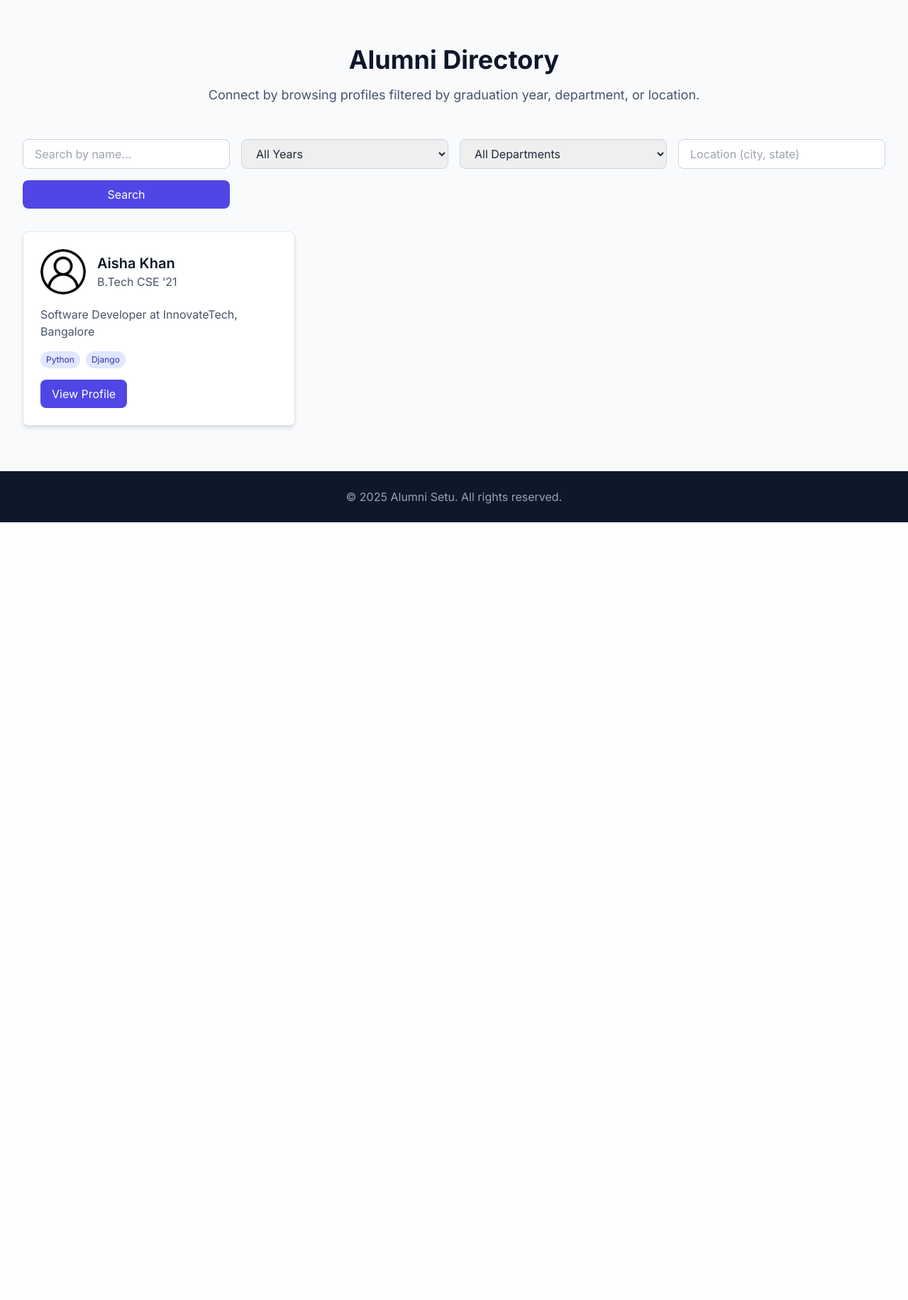
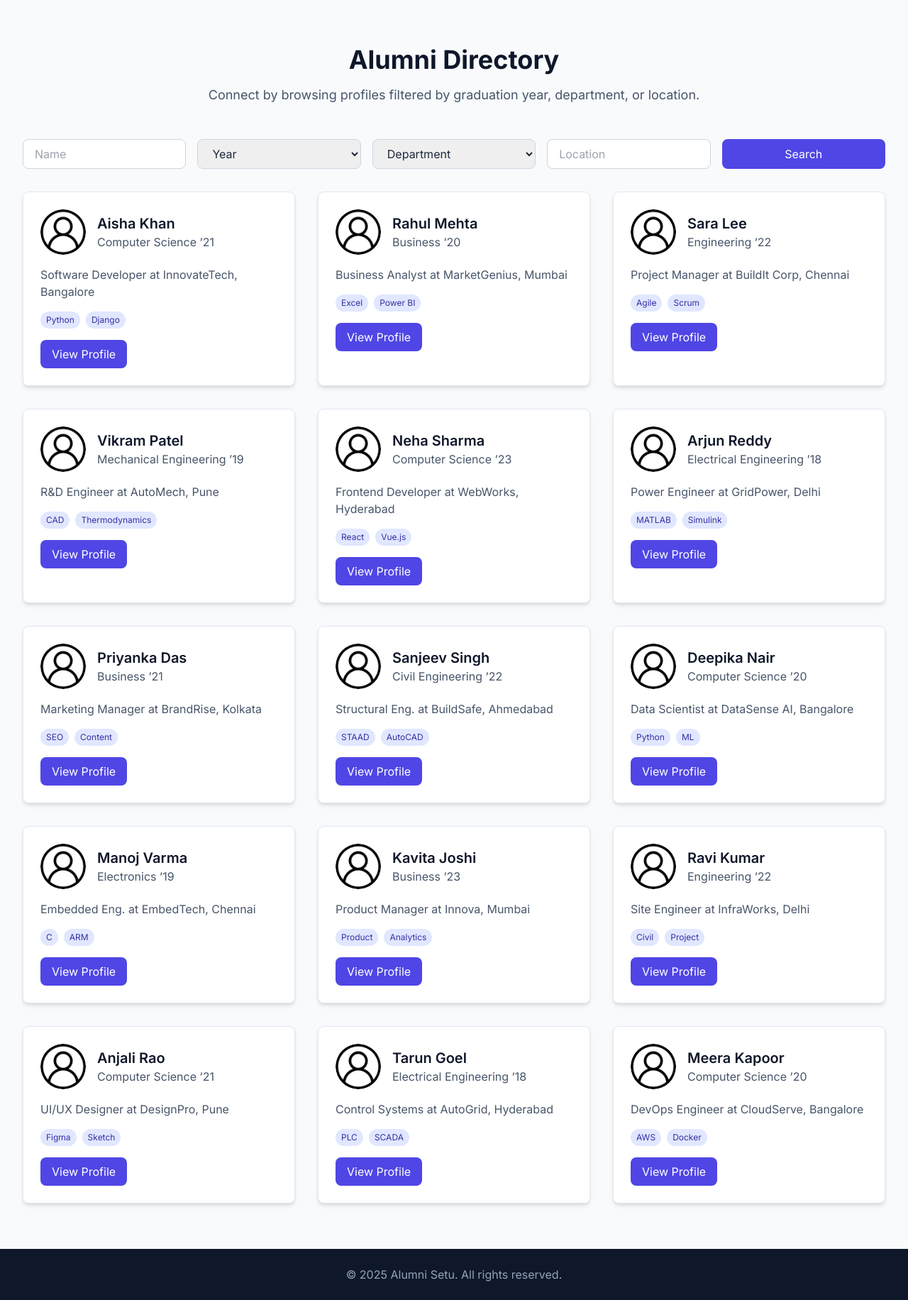
Before and after one commit to TanayP26/Alumni-Setu1, a Flask app: page /alumni in a window 1280 px wide. Shown: the part 97-1929 px from the top of the page at 71% size. Before the commit the page ends 833 px from the top, so only its background shows below. Run offline with Flask 3, Linux system fonts and the light colour scheme; some libraries are stand-ins or nearby versions.

Commit message:
Update alumni.html

```diff
--- a/templates/alumni.html
+++ b/templates/alumni.html
@@ -39,46 +39,32 @@
     </div>
 
     <!-- Filters -->
-    <div class="mb-8 grid grid-cols-1 md:grid-cols-4 gap-4">
-      <input id="search-name" type="text" placeholder="Search by name..." class="px-4 py-2 rounded-lg border border-slate-300 focus:outline-none focus:ring-2 focus:ring-indigo-500"/>
+    <div class="mb-8 grid grid-cols-1 md:grid-cols-5 gap-4">
+      <input id="search-name" type="text" placeholder="Name" class="px-4 py-2 rounded-lg border border-slate-300 focus:outline-none focus:ring-2 focus:ring-indigo-500"/>
       <select id="filter-year" class="px-4 py-2 rounded-lg border border-slate-300 focus:outline-none focus:ring-2 focus:ring-indigo-500">
-        <option value="">All Years</option>
+        <option value="">Year</option>
+        <option>2018</option>
+        <option>2019</option>
         <option>2020</option>
         <option>2021</option>
         <option>2022</option>
         <option>2023</option>
       </select>
       <select id="filter-dept" class="px-4 py-2 rounded-lg border border-slate-300 focus:outline-none focus:ring-2 focus:ring-indigo-500">
-        <option value="">All Departments</option>
+        <option value="">Department</option>
         <option>Computer Science</option>
+        <option>Business</option>
         <option>Engineering</option>
-        <option>Business</option>
-        <option>Arts</option>
+        <option>Civil Engineering</option>
+        <option>Electrical Engineering</option>
+        <option>Electronics</option>
       </select>
-      <input id="filter-location" type="text" placeholder="Location (city, state)" class="px-4 py-2 rounded-lg border border-slate-300 focus:outline-none focus:ring-2 focus:ring-indigo-500"/>
+      <input id="filter-location" type="text" placeholder="Location" class="px-4 py-2 rounded-lg border border-slate-300 focus:outline-none focus:ring-2 focus:ring-indigo-500"/>
       <button id="alumni-search-btn" class="px-6 py-2 bg-indigo-600 text-white rounded-lg hover:bg-indigo-700 transition">Search</button>
     </div>
 
     <!-- Alumni Cards -->
-    <div id="alumni-container" class="grid grid-cols-1 md:grid-cols-2 lg:grid-cols-3 gap-8">
-      <!-- Sample Card -->
-      <div class="bg-white rounded-lg shadow-md border border-slate-200 p-6">
-        <div class="flex items-center mb-4">
-          <img src="{{ url_for('static', filename='2.png') }}" alt="Alumni" class="w-16 h-16 rounded-full mr-4"/>
-          <div>
-            <h2 class="text-xl font-semibold text-slate-900">Aisha Khan</h2>
-            <p class="text-slate-600">B.Tech CSE ’21</p>
-          </div>
-        </div>
-        <p class="text-slate-600 mb-4">Software Developer at InnovateTech, Bangalore</p>
-        <div class="flex flex-wrap gap-2 mb-4">
-          <span class="px-2 py-1 bg-indigo-100 text-indigo-800 text-xs rounded-full">Python</span>
-          <span class="px-2 py-1 bg-indigo-100 text-indigo-800 text-xs rounded-full">Django</span>
-        </div>
-        <a href="#" class="inline-block px-4 py-2 bg-indigo-600 text-white rounded-lg hover:bg-indigo-700 transition">View Profile</a>
-      </div>
-      <!-- More cards loaded by script -->
-    </div>
+    <div id="alumni-container" class="grid grid-cols-1 md:grid-cols-2 lg:grid-cols-3 gap-8"></div>
   </main>
 
   <!-- Footer -->
@@ -90,27 +76,40 @@
 
   <!-- Alumni Directory Script -->
   <script>
-    document.getElementById('alumni-search-btn').addEventListener('click', () => {
-      const nameQuery = document.getElementById('search-name').value.trim().toLowerCase();
-      const yearFilter = document.getElementById('filter-year').value;
-      const deptFilter = document.getElementById('filter-dept').value;
-      const locationFilter = document.getElementById('filter-location').value.trim().toLowerCase();
+    document.getElementById('alumni-search-btn').addEventListener('click', renderAlumni);
+    window.addEventListener('DOMContentLoaded', renderAlumni);
+
+    function renderAlumni() {
+      const nameQ = document.getElementById('search-name').value.trim().toLowerCase();
+      const yearF = document.getElementById('filter-year').value;
+      const deptF = document.getElementById('filter-dept').value;
+      const locF = document.getElementById('filter-location').value.trim().toLowerCase();
       const container = document.getElementById('alumni-container');
       container.innerHTML = '';
 
-      // Sample static alumni data; replace with fetch('/api/alumni') as needed
       const alumni = [
-        { name: 'Aisha Khan', year: '2021', dept: 'Computer Science', position: 'Software Developer', company: 'InnovateTech', location: 'Bangalore', skills: ['Python','Django'] },
-        { name: 'Rahul Mehta', year: '2020', dept: 'Business', position: 'Business Analyst', company: 'MarketGenius', location: 'Mumbai', skills: ['Excel','Power BI'] },
-        { name: 'Sara Lee', year: '2022', dept: 'Engineering', position: 'Project Manager', company: 'BuildIt Corp', location: 'Chennai', skills: ['Agile','Scrum'] },
-        // Add more sample objects
+        { name:'Aisha Khan', year:'2021', dept:'Computer Science', position:'Software Developer',  company:'InnovateTech',    location:'Bangalore', skills:['Python','Django'] },
+        { name:'Rahul Mehta', year:'2020', dept:'Business',          position:'Business Analyst', company:'MarketGenius',  location:'Mumbai',    skills:['Excel','Power BI'] },
+        { name:'Sara Lee',   year:'2022', dept:'Engineering',       position:'Project Manager',  company:'BuildIt Corp',   location:'Chennai',   skills:['Agile','Scrum'] },
+        { name:'Vikram Patel',year:'2019', dept:'Mechanical Engineering',position:'R&D Engineer',  company:'AutoMech',       location:'Pune',      skills:['CAD','Thermodynamics'] },
+        { name:'Neha Sharma',year:'2023', dept:'Computer Science',   position:'Frontend Developer',company:'WebWorks',       location:'Hyderabad', skills:['React','Vue.js'] },
+        { name:'Arjun Reddy',year:'2018', dept:'Electrical Engineering',position:'Power Engineer',  company:'GridPower',      location:'Delhi',     skills:['MATLAB','Simulink'] },
+        { name:'Priyanka Das',year:'2021', dept:'Business',         position:'Marketing Manager',company:'BrandRise',      location:'Kolkata',   skills:['SEO','Content'] },
+        { name:'Sanjeev Singh',year:'2022',dept:'Civil Engineering',position:'Structural Eng.',  company:'BuildSafe',      location:'Ahmedabad', skills:['STAAD','AutoCAD'] },
+        { name:'Deepika Nair',year:'2020', dept:'Computer Science', position:'Data Scientist',  company:'DataSense AI',   location:'Bangalore', skills:['Python','ML'] },
+        { name:'Manoj Varma',year:'2019', dept:'Electronics',       position:'Embedded Eng.',   company:'EmbedTech',      location:'Chennai',   skills:['C','ARM'] },
+        { name:'Kavita Joshi',year:'2023', dept:'Business',         position:'Product Manager', company:'Innova',         location:'Mumbai',    skills:['Product','Analytics'] },
+        { name:'Ravi Kumar', year:'2022', dept:'Engineering',       position:'Site Engineer',   company:'InfraWorks',     location:'Delhi',     skills:['Civil','Project'] },
+        { name:'Anjali Rao', year:'2021', dept:'Computer Science',  position:'UI/UX Designer',  company:'DesignPro',      location:'Pune',      skills:['Figma','Sketch'] },
+        { name:'Tarun Goel', year:'2018', dept:'Electrical Engineering',position:'Control Systems',company:'AutoGrid',       location:'Hyderabad', skills:['PLC','SCADA'] },
+        { name:'Meera Kapoor',year:'2020', dept:'Computer Science',  position:'DevOps Engineer',  company:'CloudServe',     location:'Bangalore', skills:['AWS','Docker'] }
       ];
 
       const filtered = alumni.filter(a =>
-        (!nameQuery || a.name.toLowerCase().includes(nameQuery)) &&
-        (!yearFilter || a.year === yearFilter) &&
-        (!deptFilter || a.dept === deptFilter) &&
-        (!locationFilter || a.location.toLowerCase().includes(locationFilter))
+        (!nameQ   || a.name.toLowerCase().includes(nameQ)) &&
+        (!yearF   || a.year === yearF) &&
+        (!deptF   || a.dept === deptF) &&
+        (!locF    || a.location.toLowerCase().includes(locF))
       );
 
       (filtered.length ? filtered : alumni).forEach(a => {
@@ -132,7 +131,7 @@
         `;
         container.appendChild(card);
       });
-    });
+    }
   </script>
 </body>
 </html>
```
